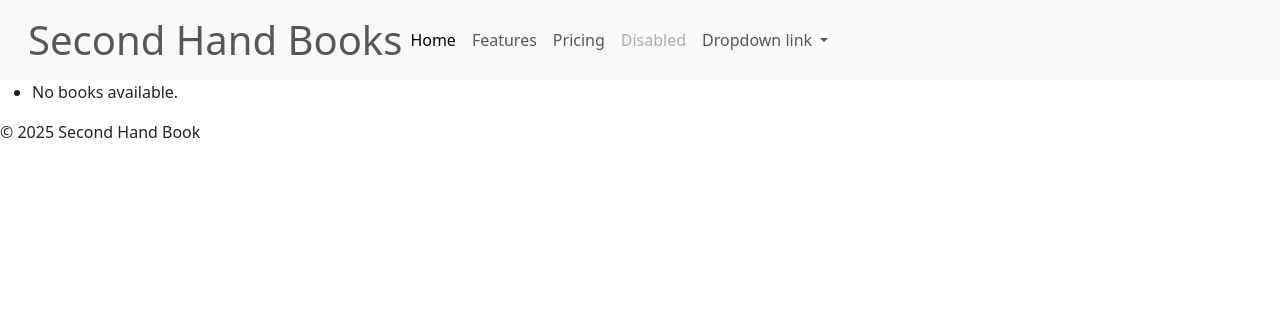
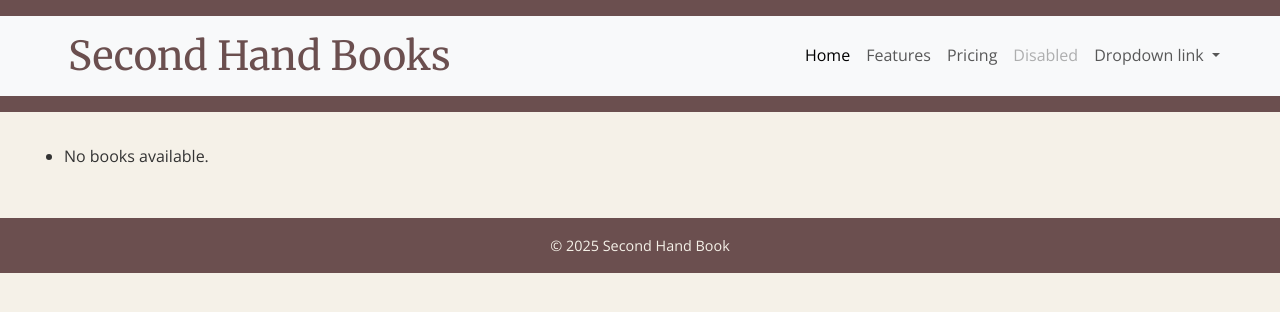
Before and after one commit to ChrisQ557/second_hand_book, a Django app: page /books/ in a window 1280 px wide. Shown: the top 312 px of the page. Run offline with Django 4.2, Linux system fonts and the light colour scheme; data that the repository does not hold is empty.

Commit message:
Add global stylesheet with bookshop theme and Google Fonts

```diff
--- /dev/null
+++ b/static/css/base.css
@@ -0,0 +1,58 @@
+/* Base stylesheet for the Second Hand Book Shop */
+
+:root {
+  --color-primary: #6b4f4f;        /* Warm brown */
+  --color-secondary: #f5f1e8;      /* Soft parchment beige */
+  --color-accent: #8a9a5b;         /* Olive green accent */
+  --color-text: #333333;           /* Dark text on light background */
+}
+
+html, body {
+  margin: 0;
+  padding: 0;
+  background: var(--color-secondary);
+  color: var(--color-text);
+  font-family: 'Open Sans', sans-serif;
+  line-height: 1.6;
+}
+
+h1, h2, h3, h4, h5, h6 {
+  font-family: 'Merriweather', serif;
+  color: var(--color-primary);
+  margin-bottom: 1rem;
+}
+
+a {
+  color: var(--color-accent);
+  text-decoration: none;
+}
+
+a:hover {
+  color: var(--color-primary);
+  text-decoration: underline;
+}
+
+header, footer {
+  background: var(--color-primary);
+  color: var(--color-secondary);
+  padding: 1rem 0;
+  text-align: center;
+}
+
+.navbar, .navbar-nav .nav-link {
+  font-family: 'Open Sans', sans-serif;
+}
+
+.container-fluid {
+  max-width: 1200px;
+  margin: 0 auto;
+}
+
+main {
+  padding: 2rem;
+}
+
+footer p {
+  margin: 0;
+  font-size: 0.9rem;
+}
--- a/templates/base.html
+++ b/templates/base.html
@@ -1,3 +1,4 @@
+{% load static %}
 <!DOCTYPE html>
 <html lang="en">
 
@@ -7,6 +8,10 @@
     <title>{% block title %}Second Hand Book{% endblock %}</title>
     <link href="https://cdn.jsdelivr.net/npm/bootstrap@5.3.8/dist/css/bootstrap.min.css" rel="stylesheet"
         integrity="sha384-sRIl4kxILFvY47J16cr9ZwB07vP4J8+LH7qKQnuqkuIAvNWLzeN8tE5YBujZqJLB" crossorigin="anonymous">
+    <link rel="preconnect" href="https://fonts.googleapis.com">
+    <link rel="preconnect" href="https://fonts.gstatic.com" crossorigin>
+    <link href="https://fonts.googleapis.com/css2?family=Merriweather:wght@400;700&family=Open+Sans:wght@400;600&display=swap" rel="stylesheet">
+    <link rel="stylesheet" href="{% static 'css/base.css' %}">
 </head>
 
 <body>
@@ -22,7 +27,7 @@
                     <span class="navbar-toggler-icon"></span>
                 </button>
                 <div class="collapse navbar-collapse" id="navbarNavAltMarkup">
-                    <div class="navbar-nav">
+                    <div class="navbar-nav ms-auto">
                         <a class="nav-link active" aria-current="page" href="#">Home</a>
                         <a class="nav-link" href="#">Features</a>
                         <a class="nav-link" href="#">Pricing</a>
```
